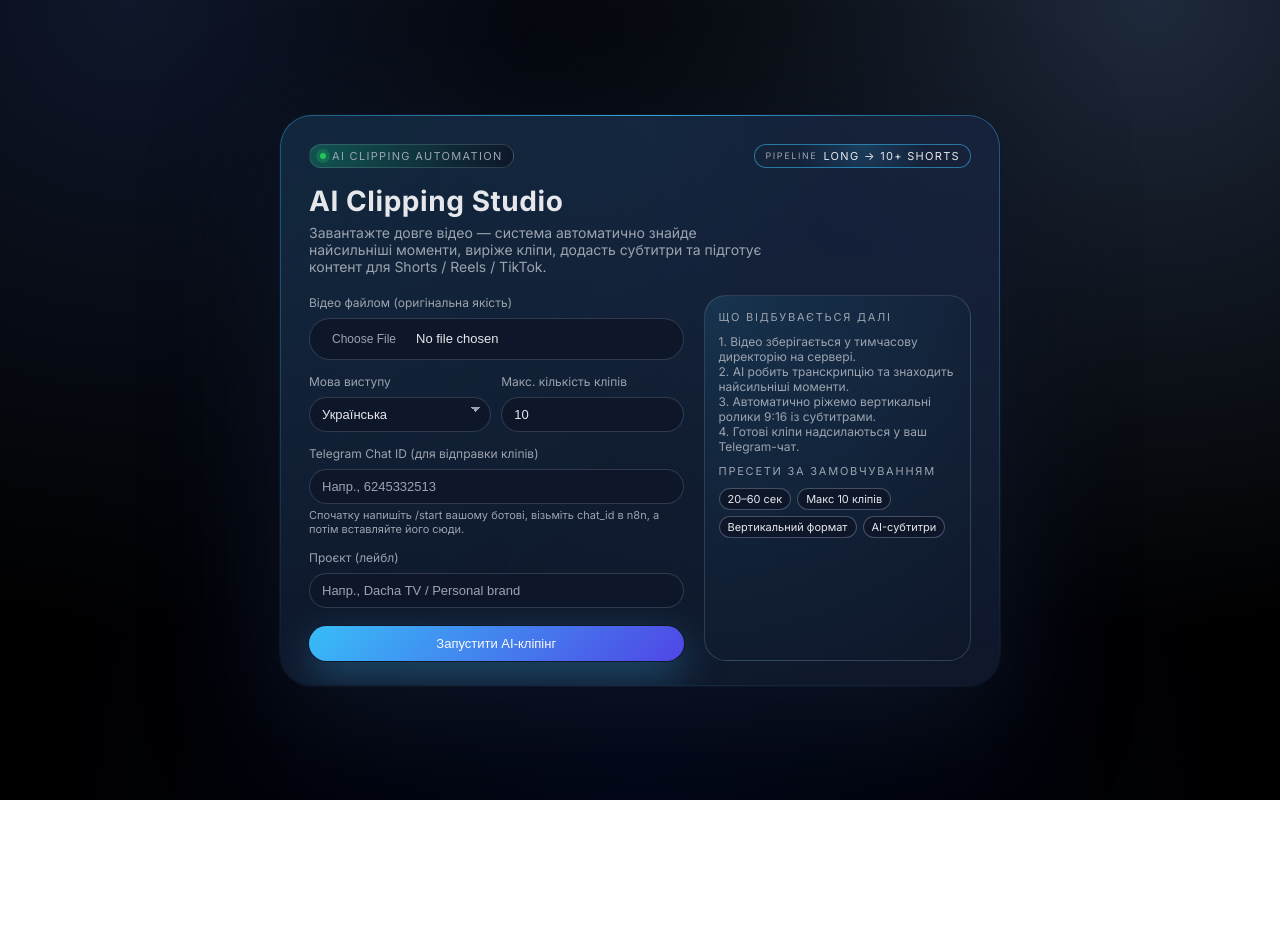
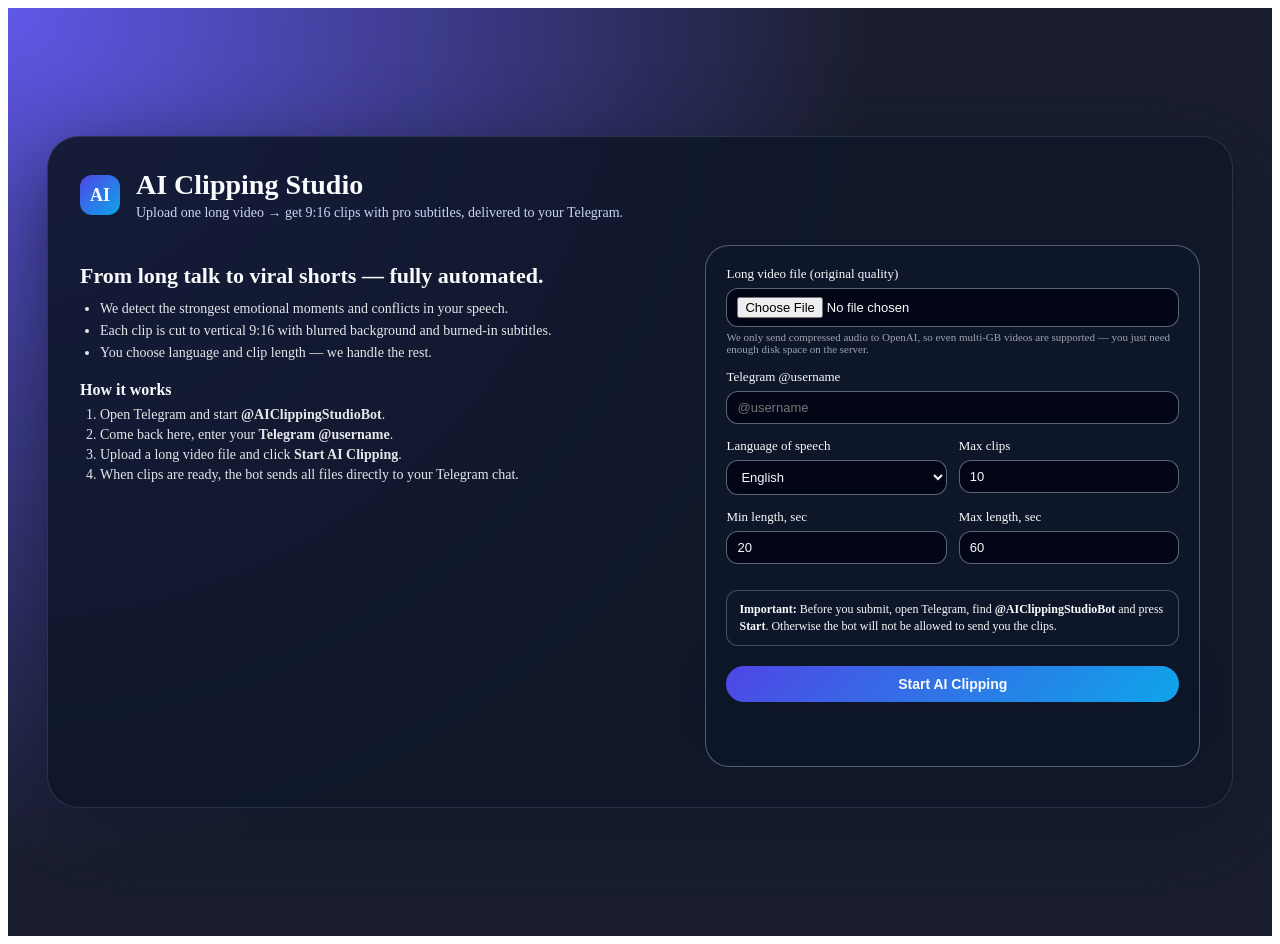
Before and after one commit to kuzmenkovlad7-del/ai-clipping-studio, a plain HTML site: page index.html in a window 1280 px wide. Before the commit the page ends 800 px from the top, so only its background shows below. Drawn offline with Linux system fonts and the light colour scheme.

Commit message:
Update index.html

```diff
--- a/index.html
+++ b/index.html
@@ -1,325 +1,366 @@
-<!DOCTYPE html>
-<html lang="uk">
-<head>
-  <meta charset="UTF-8" />
-  <title>AI Clipping Studio — Vlad Kuzmenko</title>
-  <meta name="viewport" content="width=device-width, initial-scale=1" />
-  <link rel="icon" type="image/svg+xml" href="/favicon.svg" />
-  <link rel="preconnect" href="https://fonts.googleapis.com" />
-  <link rel="preconnect" href="https://fonts.gstatic.com" crossorigin />
-  <link href="https://fonts.googleapis.com/css2?family=Inter:wght@300;400;500;600;700&display=swap" rel="stylesheet" />
+<!-- HERO SECTION -->
+<section class="clip-hero">
+  <div class="clip-hero-bg"></div>
+
+  <div class="clip-hero-inner">
+    <header class="clip-header">
+      <div class="clip-logo">AI</div>
+      <div class="clip-title-wrap">
+        <h1>AI Clipping Studio</h1>
+        <p>Upload one long video → get 9:16 clips with pro subtitles, delivered to your Telegram.</p>
+      </div>
+    </header>
+
+    <div class="clip-layout">
+      <!-- LEFT: COPY -->
+      <div class="clip-copy">
+        <h2>From long talk to viral shorts — fully automated.</h2>
+        <ul>
+          <li>We detect the strongest emotional moments and conflicts in your speech.</li>
+          <li>Each clip is cut to vertical 9:16 with blurred background and burned-in subtitles.</li>
+          <li>You choose language and clip length — we handle the rest.</li>
+        </ul>
+
+        <div class="clip-steps">
+          <h3>How it works</h3>
+          <ol>
+            <li>Open Telegram and start <strong>@AIClippingStudioBot</strong>.</li>
+            <li>Come back here, enter your <strong>Telegram @username</strong>.</li>
+            <li>Upload a long video file and click <strong>Start AI Clipping</strong>.</li>
+            <li>When clips are ready, the bot sends all files directly to your Telegram chat.</li>
+          </ol>
+        </div>
+      </div>
+
+      <!-- RIGHT: FORM -->
+      <div class="clip-form-card">
+        <form id="clip-form">
+          <div class="clip-field">
+            <label for="video">Long video file (original quality)</label>
+            <input id="video" name="video" type="file" accept="video/*" required />
+            <p class="clip-hint">
+              We only send compressed audio to OpenAI, so even multi-GB videos are supported —
+              you just need enough disk space on the server.
+            </p>
+          </div>
+
+          <div class="clip-field">
+            <label for="telegram_username">Telegram @username</label>
+            <input
+              id="telegram_username"
+              name="telegram_username"
+              type="text"
+              placeholder="@username"
+              required
+            />
+          </div>
+
+          <div class="clip-inline">
+            <div class="clip-field">
+              <label for="language">Language of speech</label>
+              <select id="language" name="language">
+                <option value="uk">Ukrainian</option>
+                <option value="ru">Russian</option>
+                <option value="en" selected>English</option>
+              </select>
+            </div>
+
+            <div class="clip-field">
+              <label for="max_clips">Max clips</label>
+              <input
+                id="max_clips"
+                name="max_clips"
+                type="number"
+                min="1"
+                max="30"
+                value="10"
+              />
+            </div>
+          </div>
+
+          <div class="clip-inline">
+            <div class="clip-field">
+              <label for="min_duration_sec">Min length, sec</label>
+              <input
+                id="min_duration_sec"
+                name="min_duration_sec"
+                type="number"
+                min="5"
+                max="120"
+                value="20"
+              />
+            </div>
+
+            <div class="clip-field">
+              <label for="max_duration_sec">Max length, sec</label>
+              <input
+                id="max_duration_sec"
+                name="max_duration_sec"
+                type="number"
+                min="10"
+                max="240"
+                value="60"
+              />
+            </div>
+          </div>
+
+          <div class="clip-warning">
+            <strong>Important:</strong> Before you submit, open Telegram, find
+            <strong>@AIClippingStudioBot</strong> and press <strong>Start</strong>.
+            Otherwise the bot will not be allowed to send you the clips.
+          </div>
+
+          <button type="submit" class="clip-submit">
+            Start AI Clipping
+          </button>
+
+          <p id="clip-status" class="clip-status"></p>
+        </form>
+      </div>
+    </div>
+  </div>
+</section>
+
+<!-- BASIC STYLES -->
 <style>
-    :root {
-      --bg: #020617;
-      --bg-soft: rgba(15, 23, 42, 0.9);
-      --accent: #38bdf8;
-      --accent-soft: rgba(56, 189, 248, 0.2);
-      --border-subtle: rgba(148, 163, 184, 0.25);
-      --text-main: #e5e7eb;
-      --text-muted: #9ca3af;
-    }
-    * { box-sizing: border-box; }
-    body {
-      margin: 0;
+  .clip-hero {
+    position: relative;
     min-height: 100vh;
+    padding: 64px 24px;
     display: flex;
     align-items: center;
     justify-content: center;
-      padding: 24px;
-      font-family: "Inter", system-ui, -apple-system, BlinkMacSystemFont, sans-serif;
-      color: var(--text-main);
-      background:
-        radial-gradient(circle at 10% 0%, #0f172a 0, transparent 45%),
-        radial-gradient(circle at 90% 0%, #1e293b 0, transparent 45%),
-        radial-gradient(circle at 50% 100%, #020617 0, #000 60%);
-    }
-    .frame {
-      position: relative;
-      width: 100%;
-      max-width: 720px;
-      padding: 1px;
-      border-radius: 32px;
-      background: radial-gradient(circle at top, rgba(56, 189, 248, 0.85), rgba(15, 23, 42, 0.9));
-      box-shadow:
-        0 0 0 1px rgba(15, 23, 42, 0.9),
-        0 32px 120px rgba(15, 23, 42, 0.9);
-    }
-    .card {
-      border-radius: 31px;
-      background: linear-gradient(135deg, rgba(15, 23, 42, 0.96), rgba(15, 23, 42, 0.9));
-      padding: 28px 28px 24px;
-      position: relative;
+    color: #f9fafb;
     overflow: hidden;
   }
-    .card::before {
-      content: "";
+
+  .clip-hero-bg {
     position: absolute;
-      inset: -160px;
-      background:
-        radial-gradient(circle at 0% 0%, rgba(56, 189, 248, 0.18), transparent 55%),
-        radial-gradient(circle at 100% 0%, rgba(129, 140, 248, 0.12), transparent 55%);
-      opacity: 0.7;
-      pointer-events: none;
+    inset: 0;
+    background: radial-gradient(circle at top left, #4f46e5, #020617 55%),
+                radial-gradient(circle at bottom right, #0ea5e9, transparent 55%);
+    opacity: 0.9;
+    z-index: -2;
   }
-    .card-inner { position: relative; z-index: 1; }
-    .badge-row {
+
+  .clip-hero-inner {
+    max-width: 1120px;
+    width: 100%;
+    border-radius: 32px;
+    padding: 32px 32px 40px;
+    background: rgba(15, 23, 42, 0.9);
+    border: 1px solid rgba(148, 163, 184, 0.2);
+    box-shadow: 0 24px 80px rgba(15, 23, 42, 0.7);
+  }
+
+  .clip-header {
     display: flex;
     align-items: center;
-      justify-content: space-between;
-      gap: 12px;
-      margin-bottom: 16px;
+    gap: 16px;
+    margin-bottom: 24px;
   }
-    .badge, .badge-pill {
-      padding: 4px 10px;
-      border-radius: 999px;
-      font-size: 11px;
-      letter-spacing: 0.12em;
-      text-transform: uppercase;
-      display: inline-flex;
+
+  .clip-logo {
+    width: 40px;
+    height: 40px;
+    border-radius: 12px;
+    display: flex;
     align-items: center;
-      gap: 6px;
-      border: 1px solid var(--border-subtle);
-      color: var(--text-muted);
+    justify-content: center;
+    background: linear-gradient(135deg, #4f46e5, #0ea5e9);
+    font-weight: 700;
+    font-size: 18px;
   }
-    .badge {
-      background: radial-gradient(circle at top left, rgba(16, 185, 129, 0.32), rgba(15, 23, 42, 0.98));
+
+  .clip-title-wrap h1 {
+    font-size: 28px;
+    margin: 0 0 4px;
   }
-    .badge-dot {
-      width: 6px;
-      height: 6px;
-      border-radius: 999px;
-      background: #22c55e;
-      box-shadow: 0 0 0 4px rgba(34, 197, 94, 0.24);
+
+  .clip-title-wrap p {
+    margin: 0;
+    color: #cbd5f5;
+    font-size: 14px;
   }
-    .badge-pill {
-      border-color: rgba(56, 189, 248, 0.55);
-      background: radial-gradient(circle at top, rgba(56, 189, 248, 0.18), transparent 60%);
-      color: var(--text-main);
+
+  .clip-layout {
+    display: grid;
+    grid-template-columns: minmax(0, 1.2fr) minmax(0, 1fr);
+    gap: 32px;
   }
-    .badge-pill span {
-      font-size: 9px;
-      text-transform: uppercase;
-      letter-spacing: 0.18em;
-      color: var(--text-muted);
+
+  .clip-copy h2 {
+    font-size: 22px;
+    margin-bottom: 12px;
   }
-    h1 {
-      margin: 0 0 6px;
-      font-size: 28px;
-      letter-spacing: 0.02em;
+
+  .clip-copy ul {
+    margin: 0 0 20px;
+    padding-left: 20px;
+    color: #e5e7eb;
+    font-size: 14px;
   }
-    .subtitle {
-      margin: 0 0 20px;
+
+  .clip-copy li + li {
+    margin-top: 6px;
+  }
+
+  .clip-steps h3 {
+    font-size: 16px;
+    margin-bottom: 8px;
+  }
+
+  .clip-steps ol {
+    margin: 0;
+    padding-left: 20px;
     font-size: 14px;
-      color: var(--text-muted);
-      max-width: 460px;
+    color: #e5e7eb;
   }
-    .grid {
-      display: grid;
-      grid-template-columns: minmax(0, 1.4fr) minmax(0, 1fr);
-      gap: 20px;
-      margin-top: 8px;
+
+  .clip-steps li + li {
+    margin-top: 4px;
   }
-    @media (max-width: 720px) {
-      .grid { grid-template-columns: minmax(0, 1fr); }
+
+  .clip-form-card {
+    background: rgba(15, 23, 42, 0.95);
+    border-radius: 24px;
+    padding: 20px 20px 24px;
+    border: 1px solid rgba(148, 163, 184, 0.5);
   }
-    form {
-      display: flex;
-      flex-direction: column;
-      gap: 14px;
+
+  .clip-field {
+    margin-bottom: 14px;
   }
-    label {
-      font-size: 12px;
-      color: var(--text-muted);
-      margin-bottom: 4px;
+
+  .clip-field label {
     display: block;
+    font-size: 13px;
+    font-weight: 500;
+    margin-bottom: 6px;
   }
-    .field { display: flex; flex-direction: column; gap: 4px; }
-    input[type="file"],
-    input[type="number"],
-    input[type="text"],
-    select {
+
+  .clip-field input,
+  .clip-field select {
     width: 100%;
-      border-radius: 999px;
-      border: 1px solid var(--border-subtle);
-      background: var(--bg-soft);
-      color: var(--text-main);
+    border-radius: 12px;
+    border: 1px solid rgba(148, 163, 184, 0.6);
+    padding: 8px 10px;
+    background: #020617;
+    color: #f9fafb;
     font-size: 13px;
-      padding: 9px 12px;
     outline: none;
   }
-    input[type="file"] { padding: 7px 12px; }
-    input[type="file"]::file-selector-button {
-      margin-right: 10px;
-      border: none;
-      border-radius: 999px;
-      padding: 6px 10px;
-      background: rgba(15, 23, 42, 0.95);
-      color: var(--text-muted);
+
+  .clip-field input:focus,
+  .clip-field select:focus {
+    border-color: #4f46e5;
+    box-shadow: 0 0 0 1px rgba(79, 70, 229, 0.5);
+  }
+
+  .clip-hint {
+    margin-top: 4px;
+    font-size: 11px;
+    color: #9ca3af;
+  }
+
+  .clip-inline {
+    display: grid;
+    grid-template-columns: repeat(2, minmax(0, 1fr));
+    gap: 12px;
+  }
+
+  .clip-warning {
+    margin: 12px 0 16px;
+    padding: 10px 12px;
+    border-radius: 12px;
+    border: 1px solid rgba(248, 250, 252, 0.25);
+    background: rgba(15, 23, 42, 0.9);
     font-size: 12px;
-      cursor: pointer;
+    line-height: 1.4;
   }
-    input::placeholder { color: var(--text-muted); }
-    select {
-      appearance: none;
-      background-image: linear-gradient(45deg, transparent 50%, var(--text-muted) 50%), linear-gradient(135deg, var(--text-muted) 50%, transparent 50%);
-      background-position: calc(100% - 14px) 9px, calc(100% - 9px) 9px;
-      background-size: 5px 5px, 5px 5px;
-      background-repeat: no-repeat;
-    }
-    .row { display: flex; gap: 10px; }
-    .row > .field { flex: 1; }
-    button[type="submit"] {
-      margin-top: 4px;
+
+  .clip-submit {
+    width: 100%;
     border: none;
     border-radius: 999px;
     padding: 10px 16px;
-      font-size: 13px;
-      font-weight: 500;
-      background: linear-gradient(135deg, #38bdf8, #4f46e5);
+    margin-top: 4px;
+    font-size: 14px;
+    font-weight: 600;
+    cursor: pointer;
+    background: linear-gradient(135deg, #4f46e5, #0ea5e9);
     color: #f9fafb;
-      cursor: pointer;
-      display: inline-flex;
-      align-items: center;
-      justify-content: center;
-      gap: 8px;
-      box-shadow:
-        0 0 0 1px rgba(15, 23, 42, 0.9),
-        0 14px 40px rgba(56, 189, 248, 0.35);
-      transition: transform 0.08s ease-out, box-shadow 0.08s ease-out, opacity 0.08s;
+    transition: transform 0.08s ease, box-shadow 0.08s ease;
+    box-shadow: 0 14px 40px rgba(15, 23, 42, 0.8);
   }
-    button[type="submit"]:hover:not(:disabled) {
+
+  .clip-submit:hover {
     transform: translateY(-1px);
-      box-shadow:
-        0 0 0 1px rgba(15, 23, 42, 0.9),
-        0 18px 60px rgba(56, 189, 248, 0.5);
+    box-shadow: 0 18px 50px rgba(15, 23, 42, 0.9);
   }
-    button[type="submit"]:disabled {
-      opacity: 0.6;
-      cursor: default;
-      box-shadow: none;
-      transform: none;
+
+  .clip-submit:active {
+    transform: translateY(0);
+    box-shadow: 0 8px 30px rgba(15, 23, 42, 0.8);
   }
-    .side {
-      border-radius: 22px;
-      border: 1px solid rgba(148, 163, 184, 0.25);
-      background: radial-gradient(circle at top left, rgba(56, 189, 248, 0.12), rgba(15, 23, 42, 0.98));
-      padding: 14px 14px 12px;
+
+  .clip-status {
+    margin-top: 8px;
     font-size: 12px;
-      color: var(--text-muted);
-      display: flex;
-      flex-direction: column;
-      gap: 10px;
+    color: #e5e7eb;
+    min-height: 16px;
   }
-    .side-title {
-      font-size: 11px;
-      text-transform: uppercase;
-      letter-spacing: 0.16em;
-      color: var(--text-muted);
+
+  @media (max-width: 900px) {
+    .clip-hero-inner {
+      padding: 24px 20px 28px;
+      border-radius: 24px;
     }
-    .chip-row {
-      display: flex;
-      flex-wrap: wrap;
-      gap: 6px;
+    .clip-layout {
+      grid-template-columns: minmax(0, 1fr);
     }
-    .chip {
-      border-radius: 999px;
-      padding: 3px 8px;
-      font-size: 11px;
-      border: 1px solid rgba(148, 163, 184, 0.4);
-      color: var(--text-main);
-      background: rgba(15, 23, 42, 0.9);
-    }
-    .notice {
-      font-size: 11px;
-      color: var(--text-muted);
   }
 </style>
-</head>
-<body>
-  <div class="frame">
-    <div class="card">
-      <div class="card-inner">
-        <div class="badge-row">
-          <div class="badge">
-            <span class="badge-dot"></span>
-            <span>AI Clipping Automation</span>
-          </div>
-          <div class="badge-pill">
-            <span>Pipeline</span> Long → 10+ Shorts
-          </div>
-        </div>
-        <h1>AI Clipping Studio</h1>
-        <p class="subtitle">
-          Завантажте довге відео — система автоматично знайде найсильніші моменти, виріже кліпи, додасть субтитри та підготує контент для Shorts / Reels / TikTok.
-        </p>
-
-        <div class="grid">
-          <form id="uploadForm" action="https://n8n.vladkuzmenkoai.com/webhook/long-video-to-clips" method="POST" enctype="multipart/form-data">
-            <div class="field">
-              <label for="video">Відео файлом (оригінальна якість)</label>
-              <input id="video" name="video" type="file" accept="video/*" required />
-            </div>
-
-            <div class="row">
-              <div class="field">
-                <label for="language">Мова виступу</label>
-                <select id="language" name="language">
-                  <option value="uk">Українська</option>
-                  <option value="ru">Русский</option>
-                  <option value="en">English</option>
-                </select>
-              </div>
-              <div class="field">
-                <label for="max_clips">Макс. кількість кліпів</label>
-                <input id="max_clips" name="max_clips" type="number" min="1" max="25" value="10" />
-              </div>
-            </div>
-
-            <div class="field">
-              <label for="telegram_chat_id">Telegram Chat ID (для відправки кліпів)</label>
-              <input id="telegram_chat_id" name="telegram_chat_id" type="text" placeholder="Напр., 6245332513" />
-              <div class="notice">
-                Спочатку напишіть /start вашому ботові, візьміть chat_id в n8n, а потім вставляйте його сюди.
-              </div>
-            </div>
-
-            <div class="field">
-              <label for="project">Проєкт (лейбл)</label>
-              <input id="project" name="project" type="text" placeholder="Напр., Dacha TV / Personal brand" />
-            </div>
-
-            <button type="submit">Запустити AI-кліпінг</button>
-          </form>
-
-          <div class="side">
-            <div class="side-title">Що відбувається далі</div>
-            <div>
-              1. Відео зберігається у тимчасову директорію на сервері.<br />
-              2. AI робить транскрипцію та знаходить найсильніші моменти.<br />
-              3. Автоматично ріжемо вертикальні ролики 9:16 із субтитрами.<br />
-              4. Готові кліпи надсилаються у ваш Telegram-чат.
-            </div>
-            <div class="side-title">Пресети за замовчуванням</div>
-            <div class="chip-row">
-              <div class="chip">20–60 сек</div>
-              <div class="chip">Макс 10 кліпів</div>
-              <div class="chip">Вертикальний формат</div>
-              <div class="chip">AI-субтитри</div>
-            </div>
-          </div>
-        </div>
-
-      </div>
-    </div>
-  </div>
 
 <script>
-    const form = document.getElementById('uploadForm');
-    form.addEventListener('submit', () => {
-      const btn = form.querySelector('button[type="submit"]');
-      btn.disabled = true;
-      btn.textContent = 'Uploading & starting pipeline...';
+  const form = document.getElementById('clip-form');
+  const statusEl = document.getElementById('clip-status');
+
+  form.addEventListener('submit', async (e) => {
+    e.preventDefault();
+    statusEl.textContent = 'Uploading video and starting the AI pipeline...';
+
+    const fileInput = document.getElementById('video');
+    if (!fileInput.files.length) {
+      statusEl.textContent = 'Please select a video file.';
+      return;
+    }
+
+    const formData = new FormData();
+    formData.append('video', fileInput.files[0]);
+    formData.append('telegram_username', document.getElementById('telegram_username').value.trim());
+    formData.append('language', document.getElementById('language').value);
+    formData.append('max_clips', document.getElementById('max_clips').value);
+    formData.append('min_duration_sec', document.getElementById('min_duration_sec').value);
+    formData.append('max_duration_sec', document.getElementById('max_duration_sec').value);
+
+    try {
+      const res = await fetch('https://YOUR_N8N_DOMAIN/webhook/long-video-to-clips', {
+        method: 'POST',
+        body: formData,
+      });
+
+      if (!res.ok) {
+        throw new Error('Request failed');
+      }
+
+      statusEl.textContent =
+        'Video accepted ✅ We will process it and send all clips to your Telegram bot chat.';
+      form.reset();
+    } catch (err) {
+      console.error(err);
+      statusEl.textContent =
+        'Something went wrong. Please try again later or contact support.';
+    }
   });
 </script>
-</body>
-</html>
```
Lines whose indentation alone changed are shown as unchanged.
